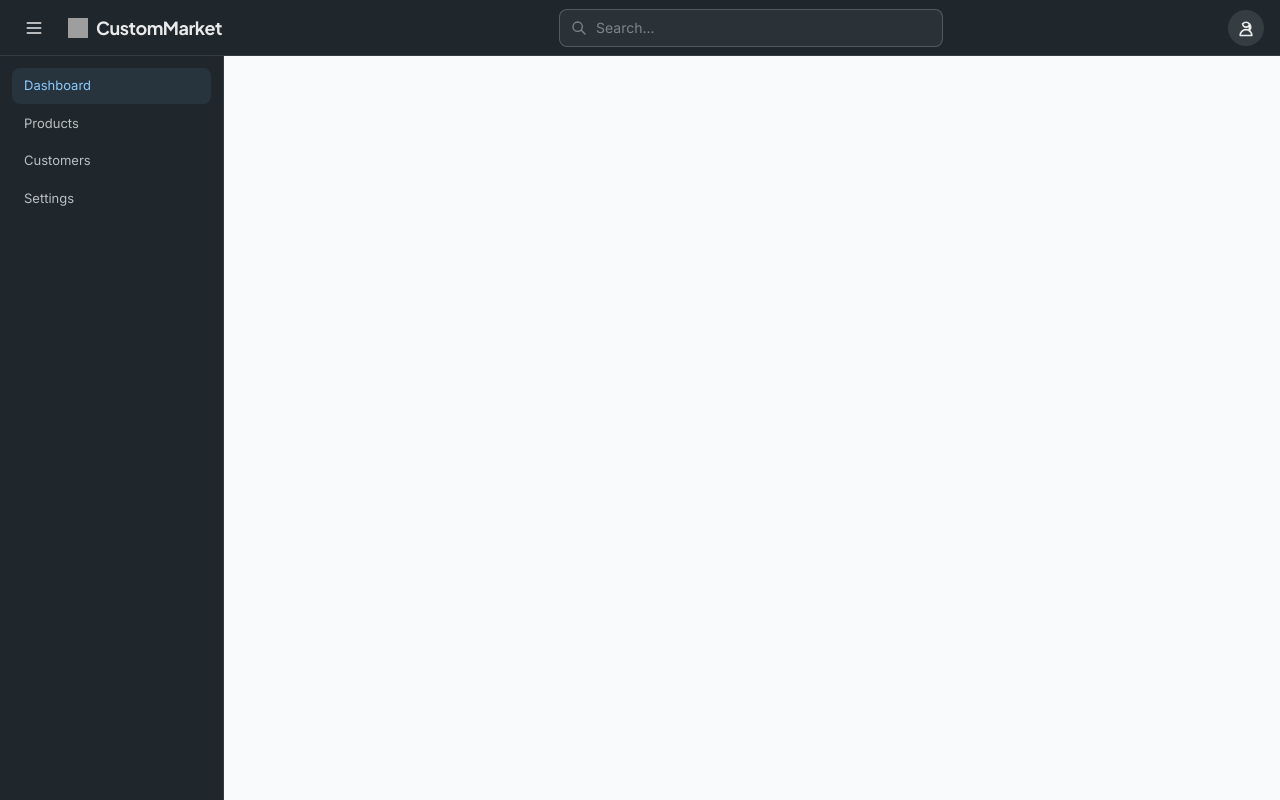
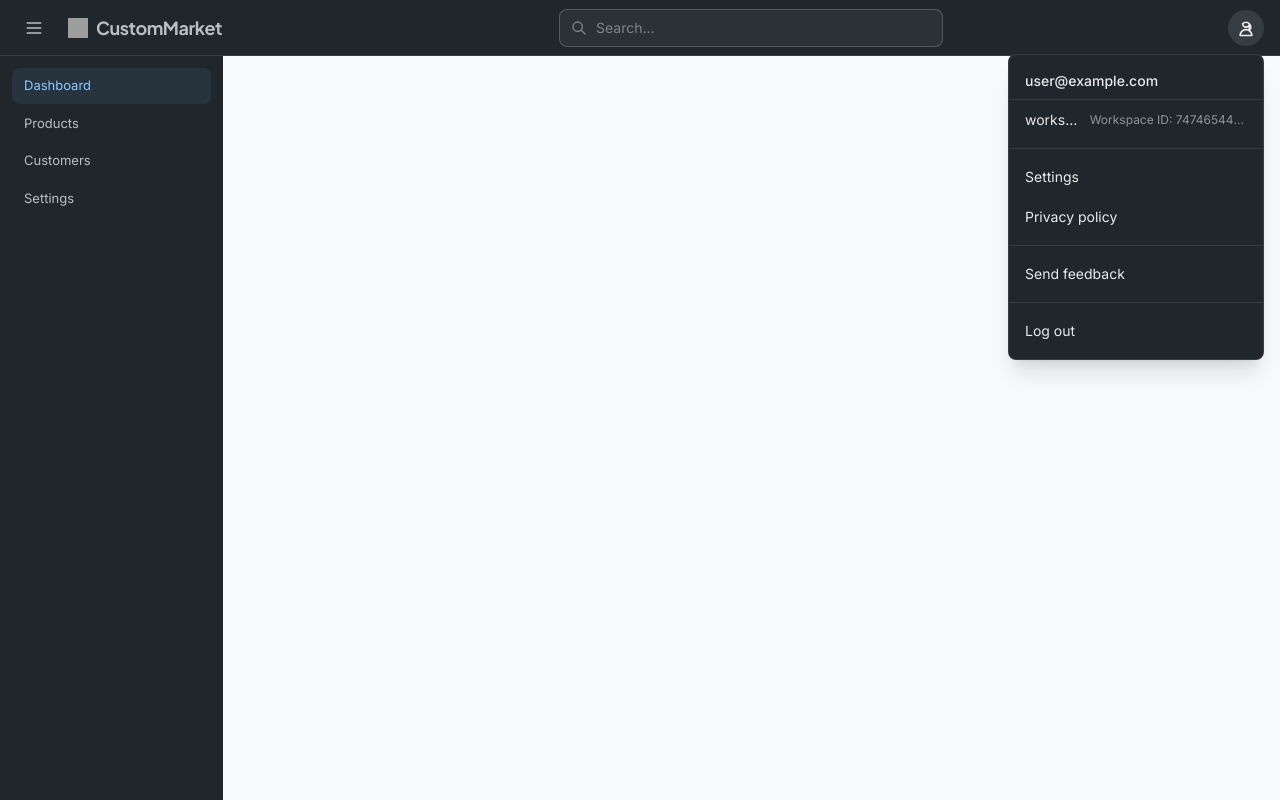
Before and after one commit to souki1/AIMarketResearch, a React (Vite) app in the folder frontend/: page /app in a window 1280 px wide. Both pictures are taken after a click on the button 1246 px from the left and 27 px from the top of the page. Built offline with nearby package versions, Linux system fonts and the light colour scheme; grey boxes are pictures that could not be loaded.

Commit message:
added routes
added routes

```diff
--- a/frontend/package.json
+++ b/frontend/package.json
@@ -10,6 +10,7 @@
     "preview": "vite preview"
   },
   "dependencies": {
+    "@radix-ui/themes": "^3.3.0",
     "react": "^18.2.0",
     "react-dom": "^18.2.0",
     "react-router-dom": "^6.20.0"
--- a/frontend/src/App.tsx
+++ /dev/null
@@ -1,52 +0,0 @@
-import { BrowserRouter, Routes, Route, Outlet } from "react-router-dom";
-import "./App.css";
-import TrustBar from "./components/TrustBar";
-import Navbar from "./components/Navbar";
-import Footer from "./components/Footer";
-import HomePage from "./pages/HomePage";
-import ProductsPage from "./pages/ProductsPage";
-import SolutionsPage from "./pages/SolutionsPage";
-import CustomersPage from "./pages/CustomersPage";
-import ResourcesPage from "./pages/ResourcesPage";
-import CompanyPage from "./pages/CompanyPage";
-import EnterprisePage from "./pages/EnterprisePage";
-import SignInPage from "./pages/SignInPage";
-import AppLayout from "./applicationPages/AppLayout";
-import DashboardPage from "./applicationPages/DashboardPage";
-
-function MainLayout() {
-  return (
-    <>
-      <TrustBar />
-      <Navbar />
-      <main className="flex-1 pt-[104px]">
-        <Outlet />
-      </main>
-      <Footer />
-    </>
-  );
-}
-
-function App() {
-  return (
-    <BrowserRouter>
-      <Routes>
-        <Route path="/signin" element={<SignInPage />} />
-        <Route path="/app" element={<AppLayout />}>
-          <Route index element={<DashboardPage />} />
-        </Route>
-        <Route element={<MainLayout />}>
-          <Route path="/" element={<HomePage />} />
-          <Route path="/products" element={<ProductsPage />} />
-          <Route path="/solutions" element={<SolutionsPage />} />
-          <Route path="/customers" element={<CustomersPage />} />
-          <Route path="/resources" element={<ResourcesPage />} />
-          <Route path="/company" element={<CompanyPage />} />
-          <Route path="/enterprise" element={<EnterprisePage />} />
-        </Route>
-      </Routes>
-    </BrowserRouter>
-  );
-}
-
-export default App;
--- /dev/null
+++ b/frontend/src/Root.tsx
@@ -0,0 +1,19 @@
+import { Suspense } from "react";
+import { Outlet } from "react-router-dom";
+import "./App.css";
+
+function Root() {
+  return (
+    <Suspense
+      fallback={
+        <div className="min-h-screen flex items-center justify-center bg-slate-50">
+          <span className="text-slate-500">Loading...</span>
+        </div>
+      }
+    >
+      <Outlet />
+    </Suspense>
+  );
+}
+
+export default Root;
--- a/frontend/src/applicationPages/Navbar.tsx
+++ b/frontend/src/applicationPages/Navbar.tsx
@@ -1,4 +1,5 @@
-import { Link } from "react-router-dom";
+import { useState, useRef, useEffect } from "react";
+import { Link, useNavigate } from "react-router-dom";
 
 const NAVBAR_BG = "rgb(31, 39, 45)";
 
@@ -8,6 +9,22 @@ type NavbarProps = {
 };
 
 export default function Navbar({ sidebarOpen, onMenuClick }: NavbarProps) {
+  const [profileOpen, setProfileOpen] = useState(false);
+  const profileRef = useRef<HTMLDivElement>(null);
+  const navigate = useNavigate();
+
+  useEffect(() => {
+    function handleClickOutside(e: MouseEvent) {
+      if (profileRef.current && !profileRef.current.contains(e.target as Node)) {
+        setProfileOpen(false);
+      }
+    }
+    if (profileOpen) {
+      document.addEventListener("mousedown", handleClickOutside);
+      return () => document.removeEventListener("mousedown", handleClickOutside);
+    }
+  }, [profileOpen]);
+
   return (
     <header
       className="h-14 shrink-0 flex items-center gap-4 px-4 border-b border-white/10"
@@ -16,14 +33,14 @@ export default function Navbar({ sidebarOpen, onMenuClick }: NavbarProps) {
       <button
         type="button"
         onClick={onMenuClick}
-        className="shrink-0 w-9 h-9 cursor-pointer rounded-lg flex items-center justify-center text-white/90 hover:bg-white/10 transition-colors"
+        className="shrink-0 w-9 h-9 cursor-pointer rounded-lg flex items-center justify-center text-white/70 hover:bg-white/10 transition-colors"
         aria-label={sidebarOpen ? "Close sidebar" : "Open sidebar"}
       >
         <svg className="w-5 h-5" fill="none" stroke="currentColor" viewBox="0 0 24 24" aria-hidden>
           <path strokeLinecap="round" strokeLinejoin="round" strokeWidth={2} d="M4 6h16M4 12h16M4 18h16" />
         </svg>
       </button>
-      <Link to="/app" className="flex items-center gap-2 text-white/90 hover:text-white transition-colors shrink-0">
+      <Link to="/app" className="flex items-center gap-2 text-white/70 hover:text-white transition-colors shrink-0">
         <img src="/logo.svg" alt="CustomMarket" className="w-5 h-5" />
         <span className="font-display font-bold text-lg tracking-tight">CustomMarket</span>
       </Link>
@@ -46,10 +63,14 @@ export default function Navbar({ sidebarOpen, onMenuClick }: NavbarProps) {
           />
         </div>
       </div>
+      <div className="relative shrink-0" ref={profileRef}>
         <button
           type="button"
-        className="shrink-0 w-9 h-9 rounded-full bg-white/10 flex items-center justify-center text-white/90 hover:bg-white/15 transition-colors"
+          onClick={() => setProfileOpen((prev) => !prev)}
+          className="w-9 h-9 rounded-full bg-white/10 flex items-center justify-center text-white/90 hover:bg-white/15 transition-colors cursor-pointer"
           aria-label="Profile"
+          aria-expanded={profileOpen}
+          aria-haspopup="menu"
         >
           <svg
             className="w-5 h-5"
@@ -66,6 +87,67 @@ export default function Navbar({ sidebarOpen, onMenuClick }: NavbarProps) {
             />
           </svg>
         </button>
+        {profileOpen && (
+          <div
+            role="menu"
+            aria-orientation="vertical"
+            className="absolute right-0 top-full mt-2 w-64 rounded-lg border border-white/10 bg-[rgb(31,39,45)] py-2 shadow-xl z-50 outline-none"
+            style={{ outline: "none" }}
+          >
+            <div className="px-4 py-2 border-b border-white/10">
+              <span className="text-sm font-medium text-white/90 block truncate">
+                user@example.com
+              </span>
+            </div>
+            <button
+              type="button"
+              role="menuitem"
+              className="w-full px-4 py-2.5 text-left text-sm text-white/90 hover:bg-white/10 flex items-center gap-2"
+            >
+              <span className="truncate">workspace</span>
+              <span className="text-xs text-white/50 truncate">Workspace ID: 7474654407029309</span>
+            </button>
+            <div role="separator" className="h-px bg-white/10 my-2" />
+            <Link
+              to="/app/settings"
+              role="menuitem"
+              className="block px-4 py-2.5 text-sm text-white/90 hover:bg-white/10"
+              onClick={() => setProfileOpen(false)}
+            >
+              Settings
+            </Link>
+            <Link
+              to="/company"
+              role="menuitem"
+              className="block px-4 py-2.5 text-sm text-white/90 hover:bg-white/10"
+              onClick={() => setProfileOpen(false)}
+            >
+              Privacy policy
+            </Link>
+            <div role="separator" className="h-px bg-white/10 my-2" />
+            <button
+              type="button"
+              role="menuitem"
+              className="w-full px-4 py-2.5 text-left text-sm text-white/90 hover:bg-white/10"
+              onClick={() => setProfileOpen(false)}
+            >
+              Send feedback
+            </button>
+            <div role="separator" className="h-px bg-white/10 my-2" />
+            <button
+              type="button"
+              role="menuitem"
+              className="w-full px-4 py-2.5 text-left text-sm text-white/90 hover:bg-white/10"
+              onClick={() => {
+                setProfileOpen(false);
+                navigate("/signin", { replace: true });
+              }}
+            >
+              Log out
+            </button>
+          </div>
+        )}
+      </div>
     </header>
   );
 }
--- a/frontend/src/applicationPages/Sidebar.tsx
+++ b/frontend/src/applicationPages/Sidebar.tsx
@@ -6,9 +6,9 @@ const ACTIVE_BG = "rgba(138, 202, 255, 0.08)";
 
 const navItems = [
   { label: "Dashboard", to: "/app" },
-  { label: "Products", to: "/app/products" },
-  { label: "Customers", to: "/app/customers" },
-  { label: "Settings", to: "/app/settings" },
+  { label: "Products", to: "/app/#" },
+  { label: "Customers", to: "/app/#" },
+  { label: "Settings", to: "/app/#" },
 ];
 
 export default function Sidebar() {
@@ -16,7 +16,7 @@ export default function Sidebar() {
 
   return (
     <aside
-      className="w-56 shrink-0 h-full border-r border-white/10 flex flex-col"
+      className="w-56 shrink-0 h-full border-r text-white/70 border-white flex flex-col"
       style={{ backgroundColor: SIDEBAR_BG }}
     >
       <nav className="flex-1 p-3 flex flex-col gap-0.5">
@@ -27,7 +27,7 @@ export default function Sidebar() {
               key={to}
               to={to}
               className={`px-3 py-2 rounded-lg text-[13px] transition-colors no-underline ${
-                !isActive && "text-white/70 hover:text-white hover:bg-white/5"
+                !isActive && "text-white/70 hover:text-white hover:bg-white/10"
               }`}
               style={
                 isActive
--- /dev/null
+++ b/frontend/src/layouts/MainLayout.tsx
@@ -0,0 +1,17 @@
+import { Outlet } from "react-router-dom";
+import TrustBar from "../components/TrustBar";
+import Navbar from "../components/Navbar";
+import Footer from "../components/Footer";
+
+export default function MainLayout() {
+  return (
+    <>
+      <TrustBar />
+      <Navbar />
+      <main className="flex-1 pt-[104px]">
+        <Outlet />
+      </main>
+      <Footer />
+    </>
+  );
+}
--- a/frontend/src/main.tsx
+++ b/frontend/src/main.tsx
@@ -1,10 +1,11 @@
 import { StrictMode } from "react";
 import { createRoot } from "react-dom/client";
+import { RouterProvider } from "react-router-dom";
 import "./index.css";
-import App from "./App";
+import { router } from "./routes/router";
 
 createRoot(document.getElementById("root")!).render(
   <StrictMode>
-    <App />
+    <RouterProvider router={router} />
   </StrictMode>
 );
--- /dev/null
+++ b/frontend/src/routes/paths.ts
@@ -0,0 +1,16 @@
+export const ROUTES = {
+  HOME: "/",
+  SIGNIN: "/signin",
+  PRODUCTS: "/products",
+  SOLUTIONS: "/solutions",
+  CUSTOMERS: "/customers",
+  RESOURCES: "/resources",
+  COMPANY: "/company",
+  ENTERPRISE: "/enterprise",
+  // App (post-login)
+  APP: "/app",
+  APP_DASHBOARD: "/app",
+  APP_SETTINGS: "/app/settings",
+} as const;
+
+export type RoutePath = (typeof ROUTES)[keyof typeof ROUTES];
--- /dev/null
+++ b/frontend/src/routes/router.tsx
@@ -0,0 +1,48 @@
+import { lazy } from "react";
+import { createBrowserRouter } from "react-router-dom";
+import Root from "../Root";
+
+// Layout components (regular import – used as wrappers with Outlet)
+import MainLayout from "../layouts/MainLayout";
+import AppLayout from "../applicationPages/AppLayout";
+
+// Lazy load all page components
+const HomePage = lazy(() => import("../pages/HomePage"));
+const ProductsPage = lazy(() => import("../pages/ProductsPage"));
+const SolutionsPage = lazy(() => import("../pages/SolutionsPage"));
+const CustomersPage = lazy(() => import("../pages/CustomersPage"));
+const ResourcesPage = lazy(() => import("../pages/ResourcesPage"));
+const CompanyPage = lazy(() => import("../pages/CompanyPage"));
+const EnterprisePage = lazy(() => import("../pages/EnterprisePage"));
+const SignInPage = lazy(() => import("../pages/SignInPage"));
+const DashboardPage = lazy(() => import("../applicationPages/DashboardPage"));
+
+export const router = createBrowserRouter([
+  {
+    path: "/",
+    element: <Root />,
+    children: [
+      { path: "signin", element: <SignInPage /> },
+      {
+        path: "app",
+        element: <AppLayout />,
+        children: [
+          { index: true, element: <DashboardPage /> },
+          // Add more app routes: { path: "settings", element: <SettingsPage /> },
+        ],
+      },
+      {
+        element: <MainLayout />,
+        children: [
+          { index: true, element: <HomePage /> },
+          { path: "products", element: <ProductsPage /> },
+          { path: "solutions", element: <SolutionsPage /> },
+          { path: "customers", element: <CustomersPage /> },
+          { path: "resources", element: <ResourcesPage /> },
+          { path: "company", element: <CompanyPage /> },
+          { path: "enterprise", element: <EnterprisePage /> },
+        ],
+      },
+    ],
+  },
+]);
```
Also changed, not shown: 1 other file (tests, documents, lock files or other folders). Lines whose indentation alone changed are shown as unchanged.
